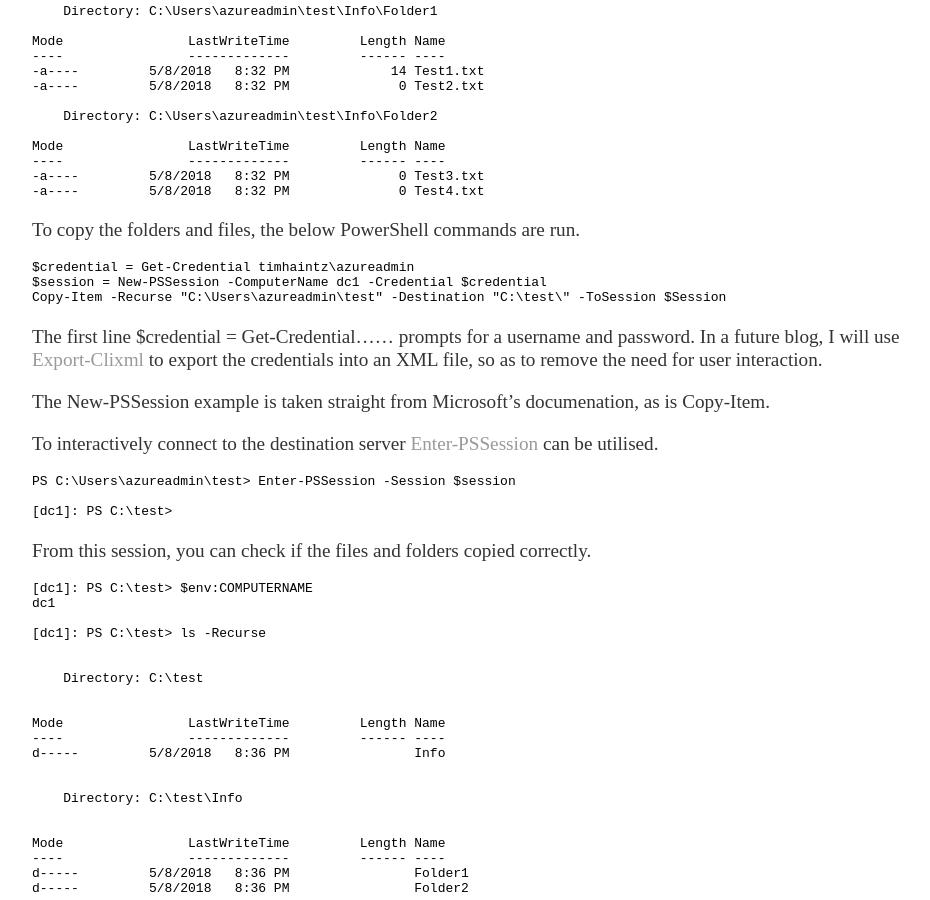
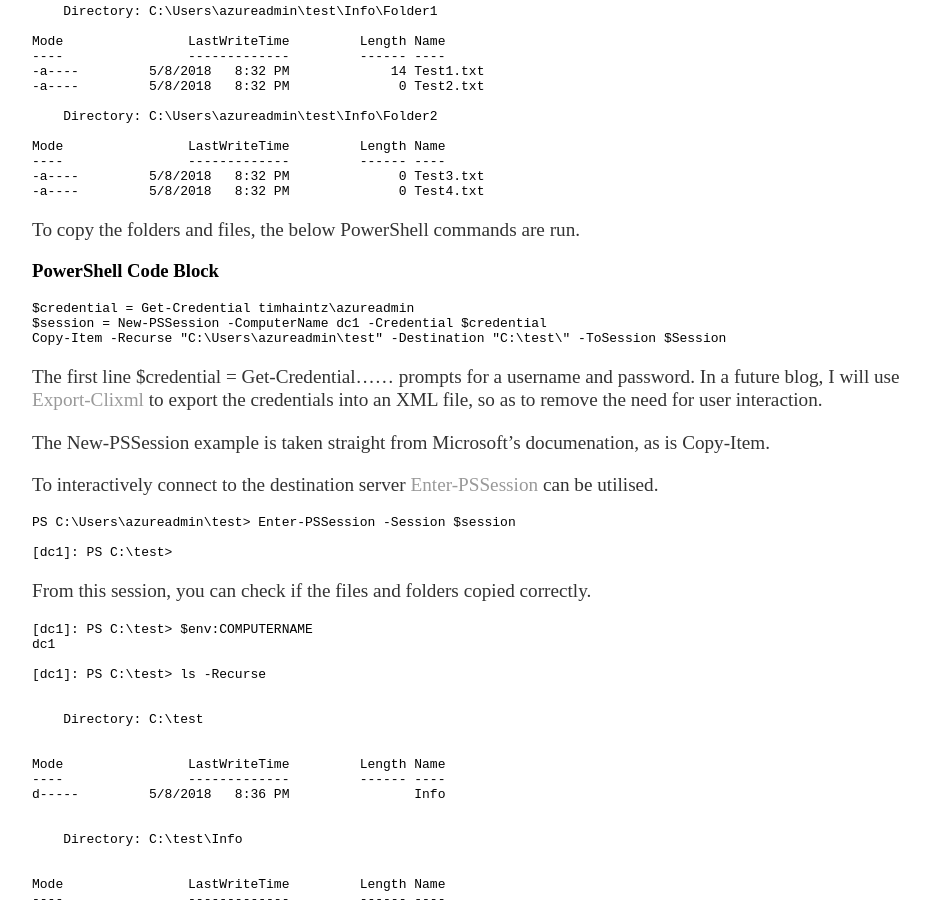
Before and after one commit to timhaintz/timhaintz.github.io, a Jekyll site: the page built from _posts/2018-05-08-New-PSSession-and-Copy-Item.md, in a window 1280 px wide and 900 px high, scrolled down 812 px. Shown: the whole window, without its empty margins (160-1090 px from the left). Built offline with Jekyll 4.4.1, drawn with Linux system fonts in a browser that asks for light colours.

Commit message:
Update 2018-05-08-New-PSSession-and-Copy-Item.md

````diff
--- a/_posts/2018-05-08-New-PSSession-and-Copy-Item.md
+++ b/_posts/2018-05-08-New-PSSession-and-Copy-Item.md
@@ -43,7 +43,7 @@ Mode                LastWriteTime         Length Name
 -a----         5/8/2018   8:32 PM              0 Test4.txt
 ```
 To copy the folders and files, the below PowerShell commands are run.
-
+### PowerShell Code Block
 ```PowerShell
 $credential = Get-Credential timhaintz\azureadmin
 $session = New-PSSession -ComputerName dc1 -Credential $credential
````
